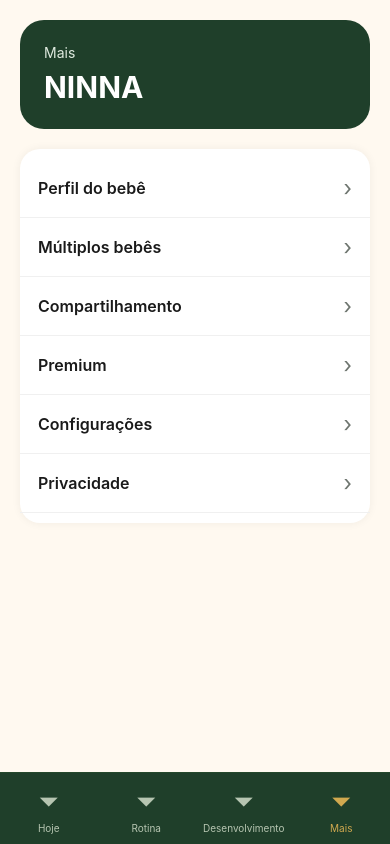
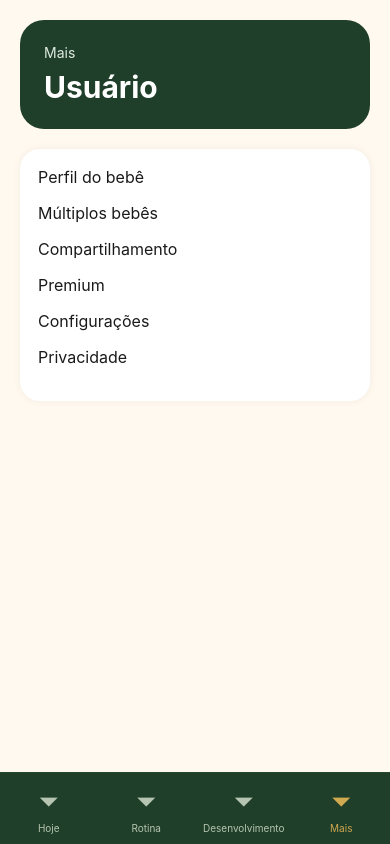
Before and after one commit to pamellacsm/ninna-app, a React Native app in the folder mobile/: screen /Mais in a window 390 px wide. Built offline with nearby package versions, Linux system fonts and the light colour scheme.

Commit message:
Conectar login do app à API da NINNA e exibir usuário autenticado

```diff
--- a/mobile/src/screens/HomeScreen.tsx
+++ b/mobile/src/screens/HomeScreen.tsx
@@ -1,49 +1,54 @@
-import React from 'react';
-import { View, Text, StyleSheet, ScrollView, Pressable } from 'react-native';
+import React, { useEffect, useState } from 'react';
+import AsyncStorage from '@react-native-async-storage/async-storage';
+import { View, Text, StyleSheet, ScrollView } from 'react-native';
 import { colors } from '../theme/colors';
-import { todaySummary, quickActions } from '../data/mockData';
+
+const AUTH_KEY = 'ninna_auth_token';
+const USER_KEY = 'ninna_user';
 
 export default function HomeScreen() {
+  const [user, setUser] = useState<any>(null);
+
+  useEffect(() => {
+    const loadUser = async () => {
+      const savedUser = await AsyncStorage.getItem(USER_KEY);
+      if (savedUser) {
+        setUser(JSON.parse(savedUser));
+      }
+    };
+
+    loadUser();
+  }, []);
+
   return (
     <ScrollView style={styles.container} contentContainerStyle={styles.content}>
       <View style={styles.headerCard}>
         <Text style={styles.label}>Hoje</Text>
-        <Text style={styles.name}>{todaySummary.babyName}</Text>
-        <Text style={styles.age}>{todaySummary.age}</Text>
+        <Text style={styles.name}>{user?.name ? `Olá, ${user.name.split(' ')[0]}` : 'Olá'}</Text>
+        <Text style={styles.age}>Miguel · 8 meses e 12 dias</Text>
       </View>
 
       <View style={styles.summaryRow}>
-        <Card title="Mamadeira" value={todaySummary.lastFeed} color={colors.greenMid} />
-        <Card title="Sono" value={todaySummary.lastSleep} color={colors.gold} />
+        <MiniCard title="Mamadeira" value="Mamou há 42 min" color={colors.greenMid} />
+        <MiniCard title="Sono" value="Dormiu há 2h 15m" color={colors.gold} />
       </View>
 
       <View style={styles.summaryRow}>
-        <Card title="Banho" value={todaySummary.lastBath} color={colors.greenSoft} />
-        <Card title="Fralda" value={todaySummary.lastDiaper} color={colors.success} />
-      </View>
-
-      <View style={styles.quickActionsWrapper}>
-        <Text style={styles.sectionTitle}>Registrar</Text>
-        <View style={styles.quickActions}>
-          {quickActions.map((item) => (
-            <Pressable key={item} style={styles.quickAction}>
-              <Text style={styles.quickActionText}>{item}</Text>
-            </Pressable>
-          ))}
-        </View>
+        <MiniCard title="Banho" value="Banho há 3h 05m" color={colors.greenSoft} />
+        <MiniCard title="Fralda" value="Fralda trocada há 1h 05m" color={colors.success} />
       </View>
 
       <View style={styles.panel}>
         <Text style={styles.sectionTitle}>Resumo</Text>
-        <Text style={styles.metric}>Temperatura: {todaySummary.temp}</Text>
-        <Text style={styles.metric}>Água: {todaySummary.water}</Text>
-        <Text style={styles.metric}>Último banho: {todaySummary.lastBath}</Text>
+        <Text style={styles.metric}>Temperatura: 36,8°C</Text>
+        <Text style={styles.metric}>Água: 1 copo</Text>
+        <Text style={styles.metric}>Último banho: 3h 05m</Text>
       </View>
     </ScrollView>
   );
 }
 
-function Card({ title, value, color }: { title: string; value: string; color: string }) {
+function MiniCard({ title, value, color }: { title: string; value: string; color: string }) {
   return (
     <View style={[styles.card, { backgroundColor: color }]}>
       <Text style={styles.cardTitle}>{title}</Text>
@@ -62,7 +67,7 @@ const styles = StyleSheet.create({
     marginBottom: 20,
   },
   label: { color: '#dfeadf', fontSize: 14, marginBottom: 6 },
-  name: { color: colors.white, fontSize: 32, fontWeight: '700' },
+  name: { color: colors.white, fontSize: 30, fontWeight: '700' },
   age: { color: '#dfeadf', fontSize: 16, marginTop: 4 },
   summaryRow: { flexDirection: 'row', justifyContent: 'space-between', marginBottom: 16, gap: 12 },
   card: {
@@ -74,18 +79,6 @@ const styles = StyleSheet.create({
   },
   cardTitle: { fontSize: 14, color: colors.white, fontWeight: '600' },
   cardValue: { marginTop: 8, color: colors.white, fontSize: 18, fontWeight: '700' },
-  quickActionsWrapper: { marginTop: 10, marginBottom: 16 },
-  sectionTitle: { fontSize: 18, fontWeight: '700', color: colors.text, marginBottom: 12 },
-  quickActions: { flexDirection: 'row', flexWrap: 'wrap', gap: 10 },
-  quickAction: {
-    backgroundColor: '#edf3ee',
-    borderRadius: 14,
-    paddingHorizontal: 16,
-    paddingVertical: 12,
-    marginRight: 10,
-    marginBottom: 10,
-  },
-  quickActionText: { color: colors.greenDeep, fontWeight: '600' },
   panel: {
     backgroundColor: colors.white,
     borderRadius: 20,
@@ -95,5 +88,6 @@ const styles = StyleSheet.create({
     shadowRadius: 10,
     elevation: 3,
   },
+  sectionTitle: { fontSize: 18, fontWeight: '700', color: colors.text, marginBottom: 12 },
   metric: { fontSize: 16, color: colors.text, marginBottom: 8 },
 });
--- a/mobile/src/screens/LoginScreen.tsx
+++ b/mobile/src/screens/LoginScreen.tsx
@@ -1,10 +1,47 @@
 import React, { useState } from 'react';
-import { View, Text, TextInput, Pressable, StyleSheet } from 'react-native';
+import AsyncStorage from '@react-native-async-storage/async-storage';
+import { View, Text, TextInput, Pressable, StyleSheet, Alert } from 'react-native';
 import { colors } from '../theme/colors';
 
+const AUTH_KEY = 'ninna_auth_token';
+const USER_KEY = 'ninna_user';
+
 export default function LoginScreen({ onLogin }: { onLogin?: () => void }) {
-  const [email, setEmail] = useState('');
-  const [password, setPassword] = useState('');
+  const [email, setEmail] = useState('pammourao@gmail.com');
+  const [password, setPassword] = useState('123456');
+  const [loading, setLoading] = useState(false);
+
+  const login = async () => {
+    if (!email || !password) {
+      Alert.alert('Preencha email e senha');
+      return;
+    }
+
+    setLoading(true);
+
+    try {
+      const response = await fetch('http://localhost:3000/api/auth/login', {
+        method: 'POST',
+        headers: { 'Content-Type': 'application/json' },
+        body: JSON.stringify({ email, password }),
+      });
+
+      const data = await response.json();
+
+      if (!response.ok) {
+        throw new Error(data.message || 'Falha ao entrar');
+      }
+
+      await AsyncStorage.setItem(AUTH_KEY, data.token);
+      await AsyncStorage.setItem(USER_KEY, JSON.stringify(data.user));
+
+      if (onLogin) onLogin();
+    } catch (error: any) {
+      Alert.alert('Erro', error.message || 'Não foi possível entrar');
+    } finally {
+      setLoading(false);
+    }
+  };
 
   return (
     <View style={styles.container}>
@@ -30,8 +67,8 @@ export default function LoginScreen({ onLogin }: { onLogin?: () => void }) {
         onChangeText={setPassword}
       />
 
-      <Pressable style={styles.button} onPress={() => onLogin && onLogin()}>
-        <Text style={styles.buttonText}>Entrar</Text>
+      <Pressable style={styles.button} onPress={login} disabled={loading}>
+        <Text style={styles.buttonText}>{loading ? 'Entrando...' : 'Entrar'}</Text>
       </Pressable>
 
       <Text style={styles.link}>Esqueci minha senha</Text>
--- a/mobile/src/screens/MoreScreen.tsx
+++ b/mobile/src/screens/MoreScreen.tsx
@@ -1,31 +1,35 @@
-import React from 'react';
-import { View, Text, StyleSheet, ScrollView, Pressable } from 'react-native';
+import React, { useEffect, useState } from 'react';
+import AsyncStorage from '@react-native-async-storage/async-storage';
+import { View, Text, StyleSheet, ScrollView } from 'react-native';
 import { colors } from '../theme/colors';
 
+const USER_KEY = 'ninna_user';
+
 export default function MoreScreen() {
-  const menuItems = [
-    'Perfil do bebê',
-    'Múltiplos bebês',
-    'Compartilhamento',
-    'Premium',
-    'Configurações',
-    'Privacidade',
-  ];
+  const [user, setUser] = useState<any>(null);
+
+  useEffect(() => {
+    const loadUser = async () => {
+      const raw = await AsyncStorage.getItem(USER_KEY);
+      if (raw) setUser(JSON.parse(raw));
+    };
+    loadUser();
+  }, []);
 
   return (
     <ScrollView style={styles.container} contentContainerStyle={styles.content}>
       <View style={styles.headerCard}>
         <Text style={styles.label}>Mais</Text>
-        <Text style={styles.title}>NINNA</Text>
+        <Text style={styles.title}>{user?.name || 'Usuário'}</Text>
       </View>
 
       <View style={styles.panel}>
-        {menuItems.map((item) => (
-          <Pressable key={item} style={styles.item}>
-            <Text style={styles.itemText}>{item}</Text>
-            <Text style={styles.chevron}>›</Text>
-          </Pressable>
-        ))}
+        <Text style={styles.item}>Perfil do bebê</Text>
+        <Text style={styles.item}>Múltiplos bebês</Text>
+        <Text style={styles.item}>Compartilhamento</Text>
+        <Text style={styles.item}>Premium</Text>
+        <Text style={styles.item}>Configurações</Text>
+        <Text style={styles.item}>Privacidade</Text>
       </View>
     </ScrollView>
   );
@@ -45,21 +49,11 @@ const styles = StyleSheet.create({
   panel: {
     backgroundColor: colors.white,
     borderRadius: 20,
-    paddingVertical: 10,
+    padding: 18,
     shadowColor: '#000',
     shadowOpacity: 0.06,
     shadowRadius: 10,
     elevation: 3,
   },
-  item: {
-    flexDirection: 'row',
-    justifyContent: 'space-between',
-    alignItems: 'center',
-    paddingVertical: 16,
-    paddingHorizontal: 18,
-    borderBottomWidth: 1,
-    borderBottomColor: '#f0f0f0',
-  },
-  itemText: { color: colors.text, fontSize: 16, fontWeight: '600' },
-  chevron: { color: colors.muted, fontSize: 22 },
+  item: { fontSize: 16, color: colors.text, marginBottom: 16 },
 });
```
